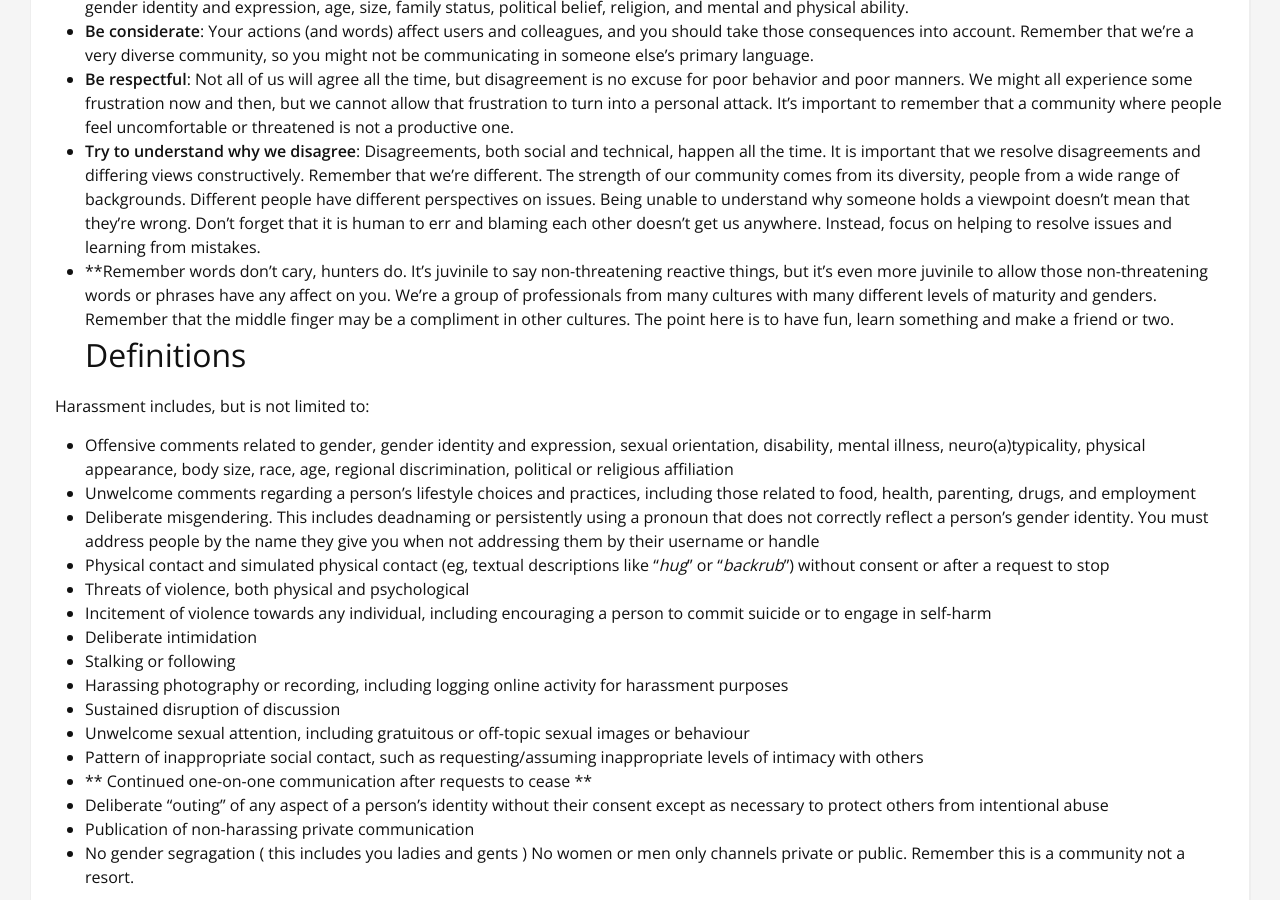
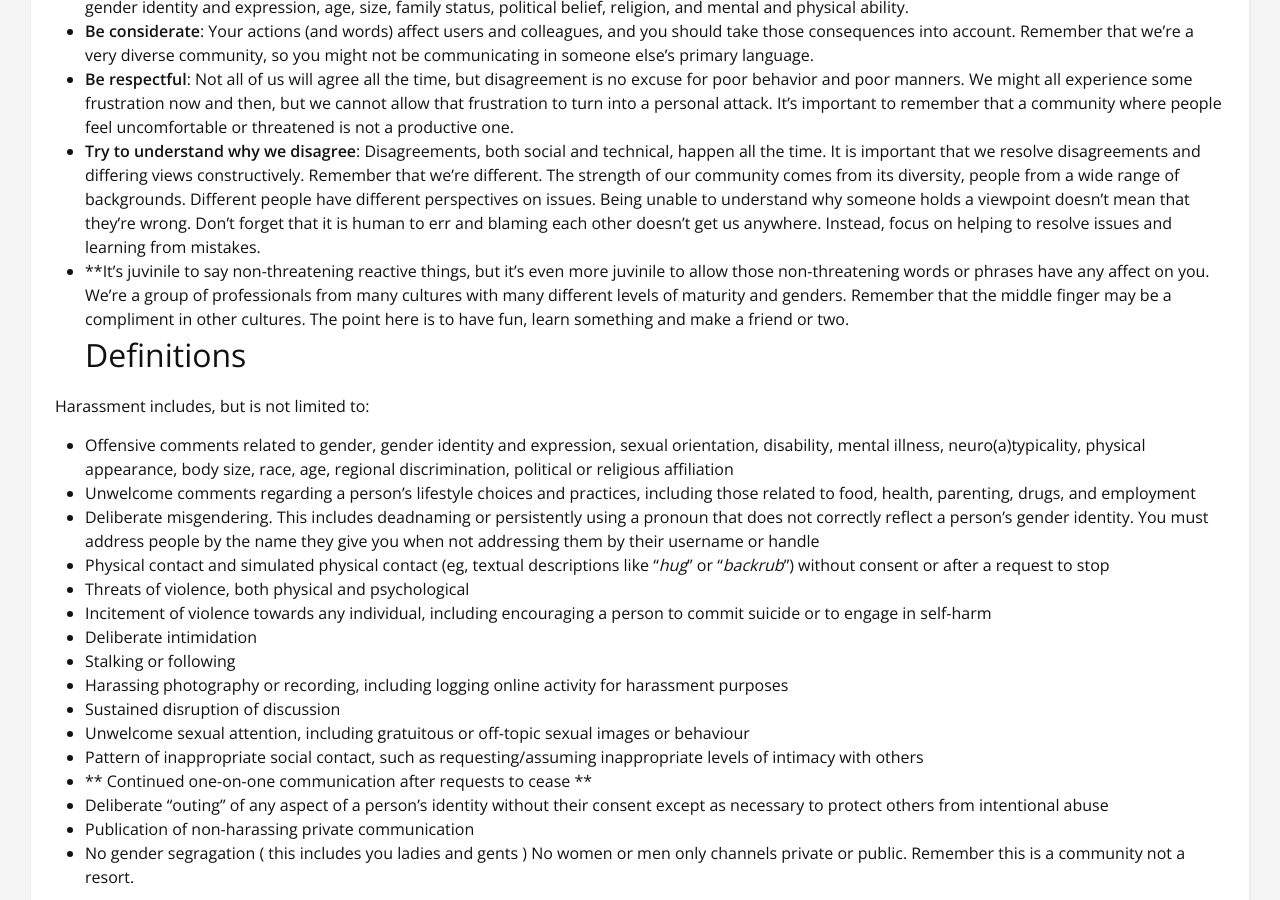
Before and after one commit to OrlandoDevs/orlandodevs.github.io, a Jekyll site: the page built from code-of-conduct.md, in a window 1280 px wide and 900 px high, scrolled down 399 px. Built offline with Jekyll 4.4.1, drawn with Linux system fonts in a browser that asks for light colours.

Commit message:
removing un-needed point point made

```diff
--- a/code-of-conduct.md
+++ b/code-of-conduct.md
@@ -13,7 +13,7 @@ Our open source community strives to:
 * **Be considerate**: Your actions (and words) affect users and colleagues, and you should take those consequences into account. Remember that we're a very diverse community, so you might not be communicating in someone else's primary language.
 * **Be respectful**:  Not all of us will agree all the time, but disagreement is no excuse for poor behavior and poor manners. We might all experience some frustration now and then, but we cannot allow that frustration to turn into a personal attack. It’s important to remember that a community where people feel uncomfortable or threatened is not a productive one.
 * **Try to understand why we disagree**: Disagreements, both social and technical, happen all the time. It is important that we resolve disagreements and differing views constructively. Remember that we’re different. The strength of our community comes from its diversity, people from a wide range of backgrounds. Different people have different perspectives on issues. Being unable to understand why someone holds a viewpoint doesn’t mean that they’re wrong. Don’t forget that it is human to err and blaming each other doesn’t get us anywhere. Instead, focus on helping to resolve issues and learning from mistakes.
-* **Remember words don't cary, hunters do.  It's juvinile to say non-threatening reactive things, but it's even more juvinile to allow those non-threatening words or phrases have any affect on you.  We're a group of professionals from many cultures with many different levels of maturity and genders.  Remember that the middle finger may be a compliment in other cultures.  The point here is to have fun, learn something and make a friend or two.
+* **It's juvinile to say non-threatening reactive things, but it's even more juvinile to allow those non-threatening words or phrases have any affect on you.  We're a group of professionals from many cultures with many different levels of maturity and genders.  Remember that the middle finger may be a compliment in other cultures.  The point here is to have fun, learn something and make a friend or two.
 ## Definitions
 
 Harassment includes, but is not limited to:
```
